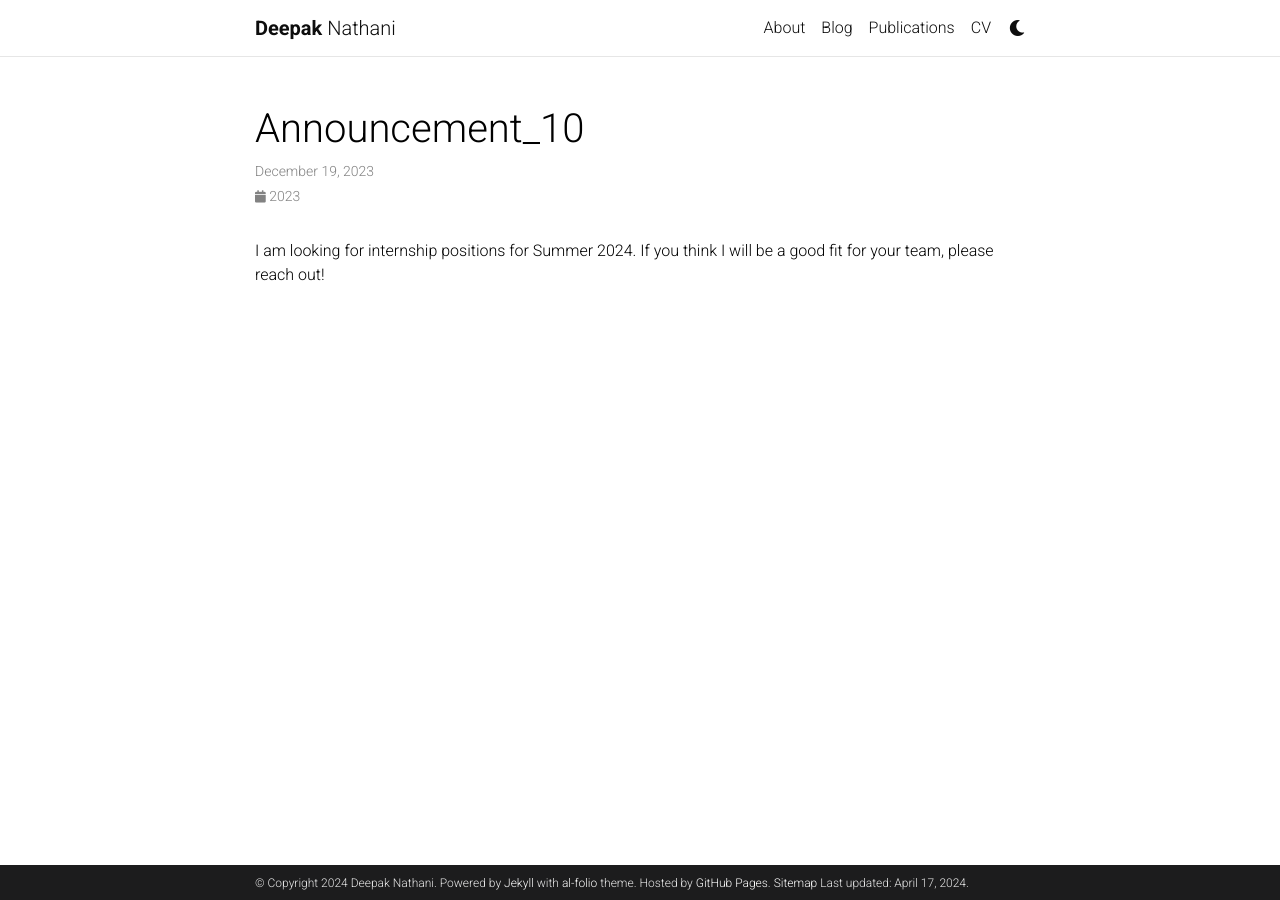
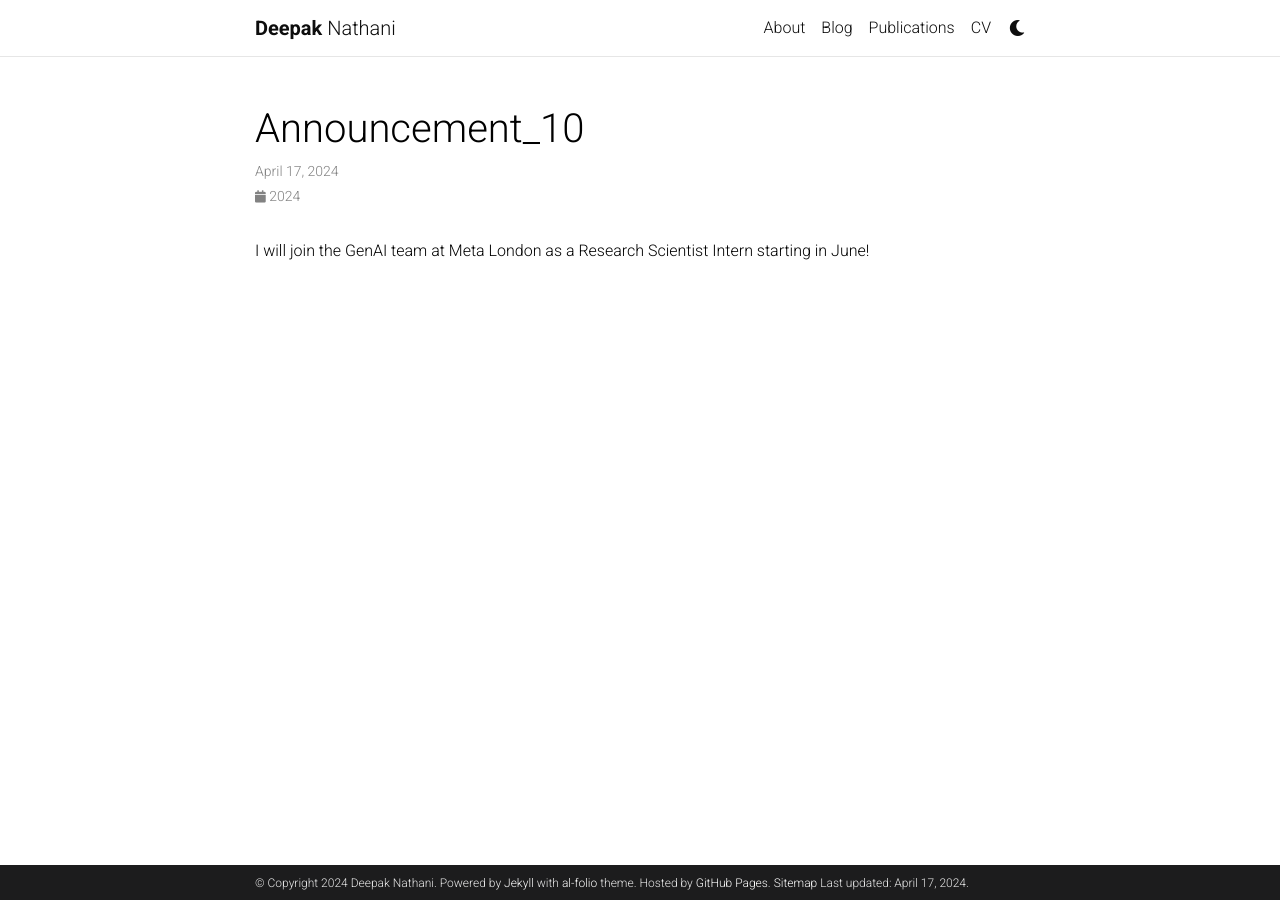
Before and after one commit to deepakn97/deepakn97.github.io, a Jekyll site: the page built from _news/announcement_10.md, in a window 1280 px wide. Built offline with Jekyll 4.4.1, drawn with Linux system fonts in a browser that asks for light colours; comment, search, counter and statistics services are not loaded; a style sheet for code colours, icons or effects is not loaded.

Commit message:
confirm internship status

```diff
--- a/_news/announcement_10.md
+++ b/_news/announcement_10.md
@@ -1,7 +1,7 @@
 ---
 layout: post
-date: 2023-12-19 15:59:00
+date: 2024-04-17 15:59:00
 inline: true
 ---
 
-I am looking for internship positions for Summer 2024. If you think I will be a good fit for your team, please reach out!
+I will join the GenAI team at Meta London as a Research Scientist Intern starting in June!
```
